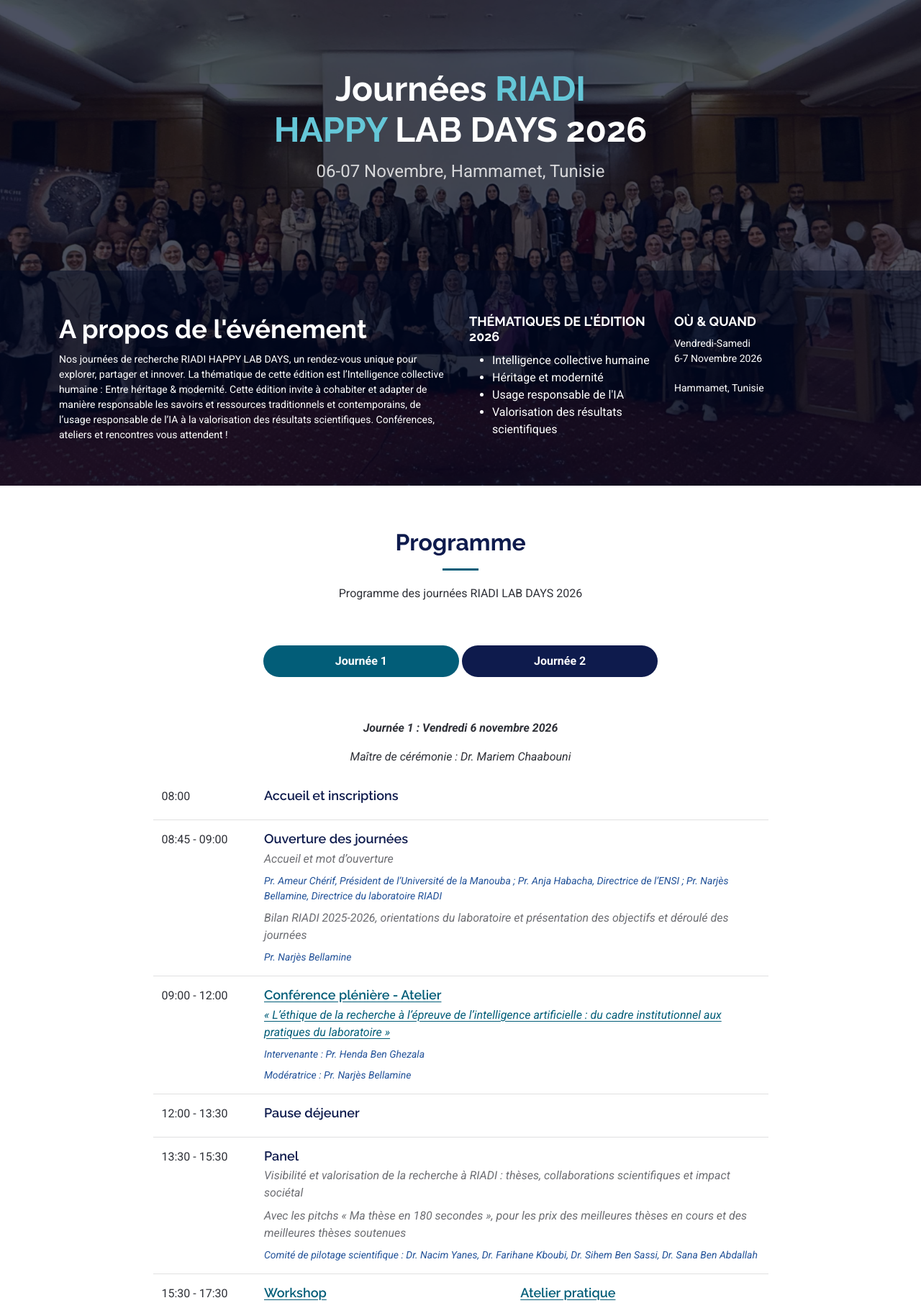
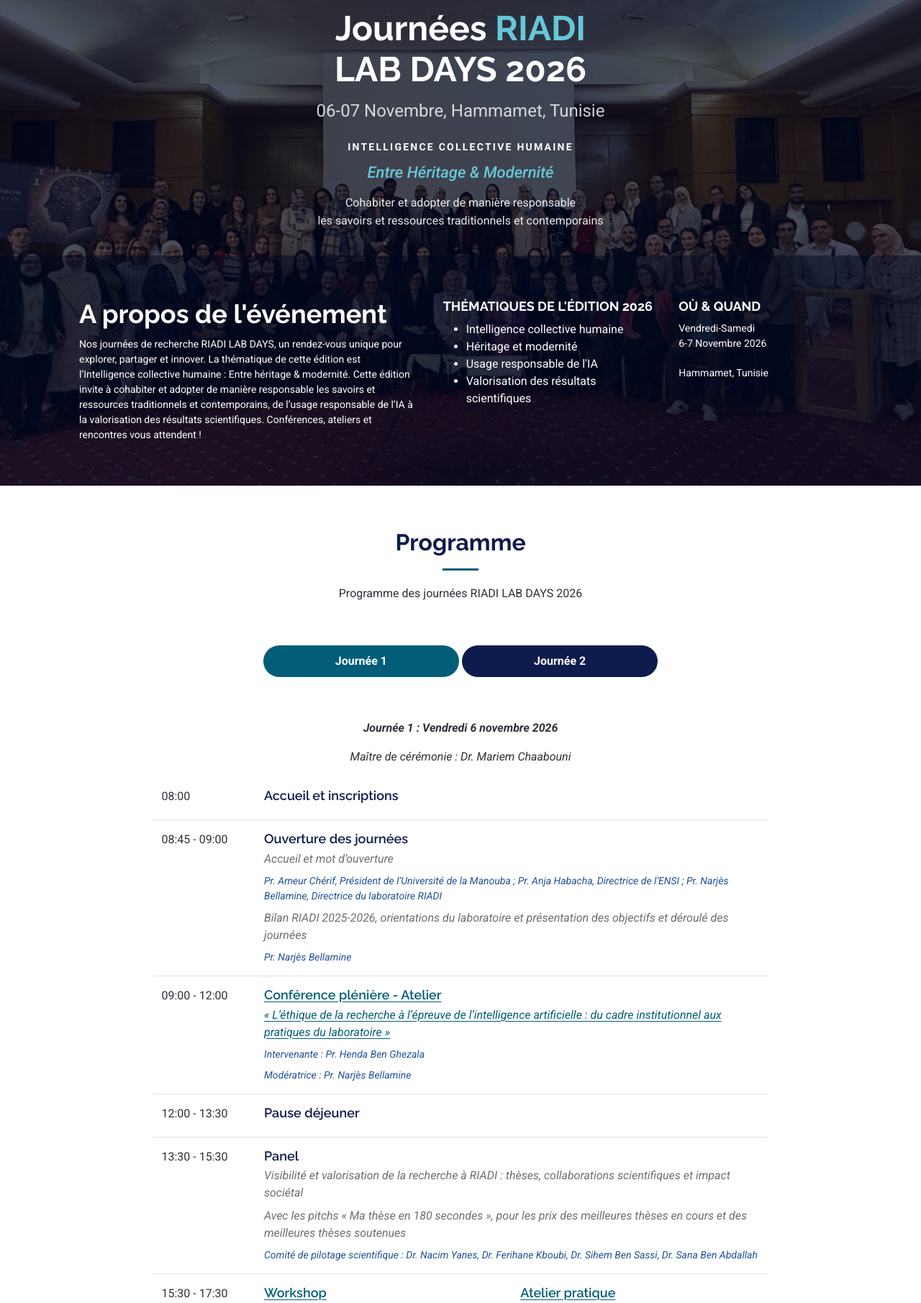
Before and after one commit to mariemchaabouni-univ/riadi-labdays, a PHP site: page /index.html in a window 1280 px wide. Shown: the part 125-1936 px from the top of the page at 72% size. Run offline with PHP 8.4, Linux system fonts and the light colour scheme.

Commit message:
updates-2026

```diff
--- a/assets/css/main.css
+++ b/assets/css/main.css
@@ -46,6 +46,88 @@ body.edition-2026 {
 
 body.edition-2026 .hero h2 span {
   color: #65c7d8;
+}
+
+body.edition-2026 .hero-theme {
+  margin-top: 22px;
+  max-width: 640px;
+}
+
+body.edition-2026 .hero-theme-kicker {
+  margin: 0;
+  font-size: 14px;
+  font-weight: 600;
+  letter-spacing: 0.16em;
+  text-transform: uppercase;
+  color: #ffffff;
+}
+
+body.edition-2026 .hero-theme-line {
+  margin: 8px 0 0;
+  font-size: 22px;
+  font-style: italic;
+  font-weight: 500;
+  letter-spacing: 0;
+  text-transform: none;
+  color: #65c7d8;
+}
+
+body.edition-2026 .hero-theme-lead {
+  margin: 14px 0 0;
+  font-size: 16px;
+  line-height: 1.55;
+  font-weight: 400;
+  letter-spacing: 0;
+  text-transform: none;
+  color: rgba(255, 255, 255, 0.9);
+}
+
+body.edition-2026 .hero .about-info .container {
+  max-width: 1140px;
+  padding-left: 40px;
+  padding-right: 40px;
+}
+
+body.edition-2026 .hero .about-info .row {
+  display: grid;
+  grid-template-columns: minmax(0, 1.45fr) minmax(0, 0.9fr) minmax(180px, 0.7fr);
+  column-gap: 36px;
+  row-gap: 28px;
+  margin-left: 0;
+  margin-right: 0;
+}
+
+body.edition-2026 .hero .about-info .row > div {
+  width: auto;
+  max-width: none;
+  padding-left: 0;
+  padding-right: 0;
+}
+
+@media (max-width: 991px) {
+  body.edition-2026 .hero .about-info .row {
+    grid-template-columns: 1fr;
+  }
+}
+
+@media (max-width: 768px) {
+  body.edition-2026 .hero .about-info .container {
+    padding-left: 24px;
+    padding-right: 24px;
+  }
+
+  body.edition-2026 .hero-theme-kicker {
+    font-size: 12px;
+    letter-spacing: 0.08em;
+  }
+
+  body.edition-2026 .hero-theme-line {
+    font-size: 18px;
+  }
+
+  body.edition-2026 .hero-theme-lead {
+    font-size: 15px;
+  }
 }
 
 .light-background {
@@ -1146,6 +1228,21 @@ section,
   transition: all ease-in-out 0.3s;
 }
 
+.schedule .program-download {
+  display: inline-block;
+  margin-top: 6px;
+  color: #ffffff;
+  background: #025d78;
+  border-radius: 4px;
+  padding: 10px 28px;
+  font-weight: 500;
+}
+
+.schedule .program-download:hover {
+  color: #ffffff;
+  background: #01384a;
+}
+
 .schedule .schedule-item h4 {
   font-size: 18px;
   font-weight: 600;
@@ -1550,6 +1647,13 @@ section,
 
 .buy-tickets .buy-btn:hover {
   background: color-mix(in srgb, var(--accent-color), transparent 20%);
+}
+
+.buy-tickets .buy-btn.is-disabled,
+.buy-tickets .featured .buy-btn.is-disabled {
+  pointer-events: none;
+  opacity: 0.45;
+  cursor: not-allowed;
 }
 
 .buy-tickets .featured {
--- a/event25.html
+++ b/event25.html
@@ -27,7 +27,7 @@
   <link href="assets/vendor/swiper/swiper-bundle.min.css" rel="stylesheet">
 
   <!-- Main CSS File -->
-  <link href="assets/css/main.css" rel="stylesheet">
+  <link href="assets/css/main.css?v=20261031d" rel="stylesheet">
 
 </head>
 
@@ -1096,7 +1096,7 @@
             </ul>
           </div>
           <div class="col-lg-4 d-flex align-items-center justify-content-center">
-            <div class="text-center"><a href="https://forms.gle/UCo99srkhrFh5GuC8" class="buy-btn">Confirmer votre
+            <div class="text-center"><a class="buy-btn is-disabled" aria-disabled="true" tabindex="-1">Confirmer votre
                 inscription</a></div>
           </div>
         </div><!-- End Inscription Item -->
@@ -1111,7 +1111,7 @@
             </ul>
           </div>
           <div class="col-lg-4 d-flex align-items-center justify-content-center">
-            <div class="text-center"><a href="https://forms.gle/gwHWPN5rNfUkNYms9" class="buy-btn">Envoyer des prropositions</a></div>
+            <div class="text-center"><a class="buy-btn is-disabled" aria-disabled="true" tabindex="-1">Envoyer des prropositions</a></div>
           </div>
         </div>
         <!-- End avis Item -->
--- a/index.html
+++ b/index.html
@@ -27,7 +27,7 @@
   <link href="assets/vendor/swiper/swiper-bundle.min.css" rel="stylesheet">
 
   <!-- Main CSS File -->
-  <link href="assets/css/main.css?v=20261031" rel="stylesheet">
+  <link href="assets/css/main.css?v=20261031e" rel="stylesheet">
 
 </head>
 
@@ -78,12 +78,13 @@
       <img src="assets/img/banner.jpg" alt="" data-aos="fade-in" class="">
 
       <div class="container d-flex flex-column align-items-center text-center mt-auto">
-        <h2 data-aos="fade-up" data-aos-delay="100" class="">Journées <span>RIADI</span><br><span>HAPPY</span> LAB DAYS
-          2026</h2>
+        <h2 data-aos="fade-up" data-aos-delay="100" class="">Journées <span>RIADI</span><br>LAB DAYS 2026</h2>
         <p data-aos="fade-up" data-aos-delay="200">06-07 Novembre, Hammamet, Tunisie</p>
-        <!-- <div data-aos="fade-up" data-aos-delay="300" class="">
-          <a href="https://www.youtube.com/watch?v=Y7f98aduVJ8" class="glightbox pulsating-play-btn mt-3"></a>
-        </div>-->
+        <div class="hero-theme" data-aos="fade-up" data-aos-delay="250">
+          <p class="hero-theme-kicker">Intelligence collective humaine</p>
+          <p class="hero-theme-line">Entre Héritage &amp; Modernité</p>
+          <p class="hero-theme-lead">Cohabiter et adopter de manière responsable<br>les savoirs et ressources traditionnels et contemporains</p>
+        </div>
       </div>
 
       <div class="about-info mt-auto position-relative">
@@ -92,10 +93,10 @@
           <div class="row">
             <div class="col-lg-6">
               <h2>A propos de l'événement</h2>
-              <p>Nos journées de recherche RIADI HAPPY LAB DAYS, un rendez-vous unique pour explorer, partager et
+              <p>Nos journées de recherche RIADI LAB DAYS, un rendez-vous unique pour explorer, partager et
                 innover. La thématique de cette édition est l’Intelligence collective humaine : Entre héritage
                 &amp; modernité.
-                Cette édition invite à cohabiter et adapter de manière responsable les savoirs et ressources
+                Cette édition invite à cohabiter et adopter de manière responsable les savoirs et ressources
                 traditionnels et contemporains, de l’usage responsable de l’IA à la valorisation des résultats
                 scientifiques. Conférences, ateliers et rencontres vous attendent !</p>
             </div>
@@ -199,7 +200,7 @@
                 <p class="mt-2">Avec les pitchs « Ma thèse en 180 secondes », pour les prix des meilleures thèses en
                   cours et des meilleures thèses soutenues</p>
                 <p class="small mt-2" style="color: #215198;">Comité de pilotage scientifique : Dr. Nacim Yanes, Dr.
-                  Farihane Kboubi, Dr. Sihem Ben Sassi, Dr. Sana Ben Abdallah</p>
+                  Ferihane Kboubi, Dr. Sihem Ben Sassi, Dr. Sana Ben Abdallah</p>
               </div>
             </div>
 
@@ -285,6 +286,7 @@
 
         </div>
 
+        <p class="text-center mt-4"><a class="program-download" href="assets/files/2026/Programme%20RIADI%20Lab%20Days%202026.png" download="Programme RIADI Lab Days 2026.png">Télécharger le programme</a></p>
 
       </div>
     </section><!-- /Schedule Section -->
@@ -605,6 +607,8 @@
               <div class="member-info">
                 <div class="member-info-content">
                   <h4><a href="">Asma Ayari</a></h4>
+                  <span>Docteur en Informatique - Enseignante</span>
+                  <span>RIADI, Université de la Manouba</span>
                 </div>
               </div>
             </div>
@@ -1021,12 +1025,11 @@
   <section id="sponsors" class="sponsors section light-background">
 
 
-    <div class="container section-title" data-aos="fade-up">
-      <!--  <h2>Sponsors</h2>
-      <p>Necessitatibus eius consequatur ex aliquid fuga eum quidem sint consectetur velit</p> -->
+    <div class="container section-title">
+    <!-- <h2>Partenaires</h2>-->
     </div>
 
-    <div class="container" data-aos="fade-up" data-aos-delay="100">
+    <div class="container">
 
       <div class="row g-0 clients-wrap">
 
@@ -1040,14 +1043,6 @@
 
         <div class="col-xl-4 col-md-4 client-logo">
           <img src="assets/img/partenaires/manouba.jpg" class="img-fluid" alt="">
-        </div>
-
-        <div class="col-xl-4 col-md-4 client-logo">
-          <img src="assets/img/partenaires/tun.png" class="img-fluid" alt="">
-        </div>
-
-        <div class="col-xl-4 col-md-4 client-logo">
-          <img src="assets/img/partenaires/ais.png" class="img-fluid" alt="">
         </div>
 
       </div>
```
Also changed, not shown: assets/files/2026/Programme RIADI Lab Days 2026.png (added).
